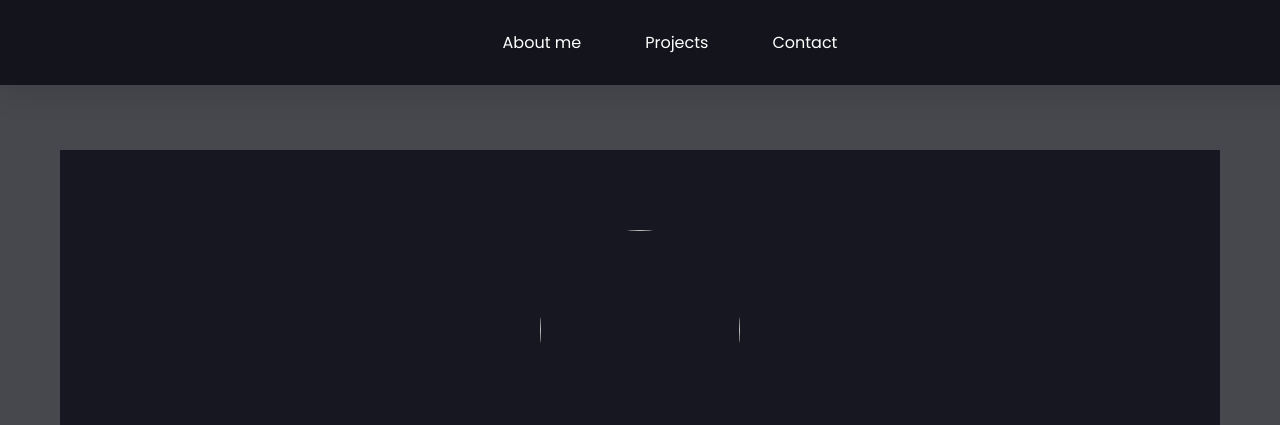
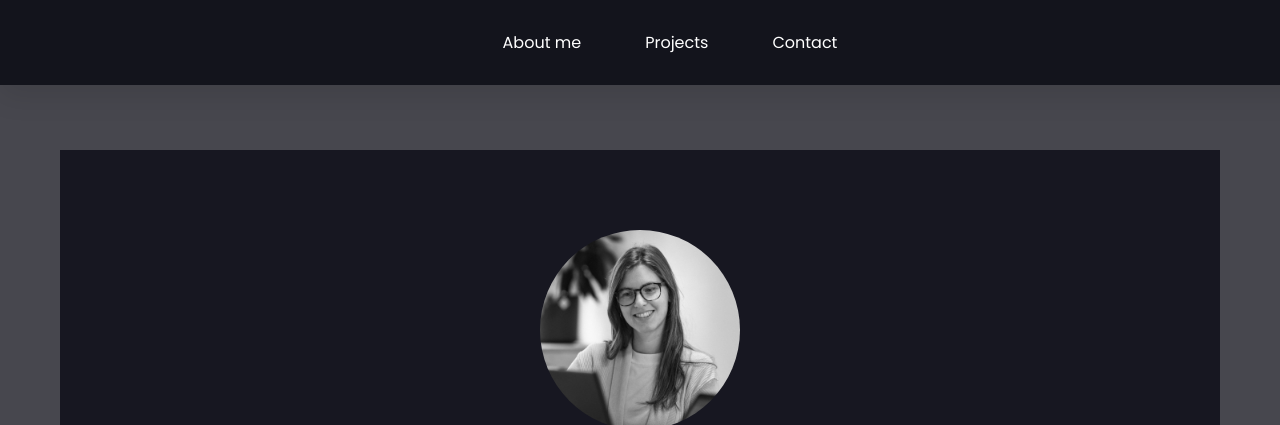
Before and after one commit to ritamendesg/profile, a plain HTML site: page index.html in a window 1280 px wide. Shown: the top 425 px of the page. Drawn offline with Linux system fonts and the light colour scheme; the site is published under a folder, as on GitHub Pages, so addresses that start at the root find nothing.

Commit message:
make my profile prettier

```diff
--- a/index.html
+++ b/index.html
@@ -22,7 +22,7 @@
 
     <div class="container text-center">
         <div class="container-about-me text-center">
-            <img src="/images/rita-goncalves-profile-image.jpg" alt="">
+            <img src="./images/rita-goncalves-profile-image.jpg" alt="">
             <h1>Hi, my name is <span style="color:#D489B1">Rita</span><h1>
                 <h2>I'm a UI/UX designer.😎<h2>
                     <!-- <h3>Based in amsterdam<h3> -->
--- a/style.css
+++ b/style.css
@@ -116,7 +116,7 @@ img {
     width: 200px;
     height: 200px;
     border-radius: 100px;
-    /* box-shadow: 5px 5xp 3px black; */
+
 }
 
 img:hover {
```
